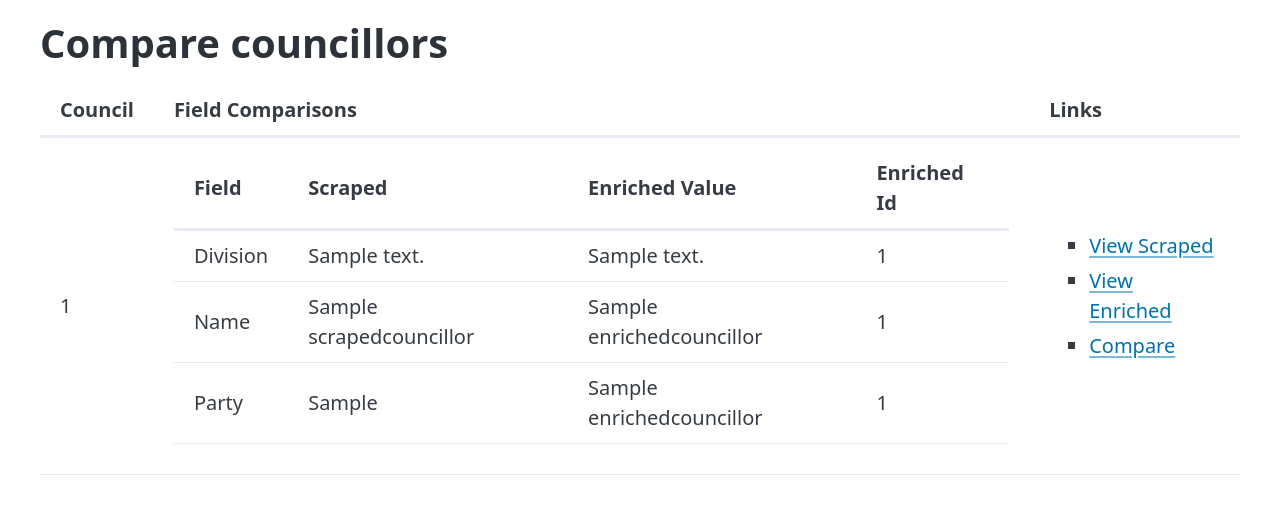
After one commit to DemocracyClub/lgsf-web, a Django app: page /councillors/compare/ in a window 1280 px wide. The commit adds this page. Shown: the top 514 px of the page. Run offline with Django 5.2, Linux system fonts and the light colour scheme; tables that the repository leaves empty hold one stand-in row (values such as "Sample post"); some libraries are stand-ins or nearby versions.

Commit message:
add comparison list/detail

```diff
--- /dev/null
+++ b/lgsf_web/apps/councillors/templates/councillors/compare_list.html
@@ -0,0 +1,49 @@
+<!DOCTYPE html>
+<html lang="en">
+<head>
+  <meta charset="utf-8">
+  <title>Compare councillors</title>
+  <link href="https://cdn.jsdelivr.net/npm/@picocss/pico@2/css/pico.min.css" rel="stylesheet">
+</head>
+<body>
+  <main class="container">
+    <h1>Compare councillors</h1>
+    <table>
+      <thead>
+        <tr>
+          <th>Council</th>
+          <th>Field Comparisons</th>
+          <th>Links</th>
+        </tr>
+      </thead>
+      <tbody>
+        {% for enriched in object_list %}
+          {% with scraped=enriched.base_councillor %}
+            <tr>
+              <td>{{ scraped.council_id }}</td>
+              <td>
+                {% include "councillors/includes/field_comparison_table.html" with scraped=scraped enriched=enriched only %}
+              </td>
+              <td>
+                <ul>
+                  <li>
+                    <a href="{% url 'councillors:scraped_detail' scraped.id %}">View Scraped</a>
+                  </li>
+                  <li>
+                    <a href="{% url 'councillors:enriched_detail' enriched.id %}">View Enriched</a>
+                  </li>
+                  <li>
+                    <a href="{% url 'councillors:compare_detail' scraped.id %}">Compare</a>
+                  </li>
+                </ul>
+              </td>
+            </tr>
+          {% endwith %}
+        {% empty %}
+          <tr><td colspan="8">No enriched councillors to compare.</td></tr>
+        {% endfor %}
+      </tbody>
+    </table>
+  </main>
+</body>
+</html>
--- a/lgsf_web/apps/councillors/templates/councillors/enrichedcouncillor_detail.html
+++ b/lgsf_web/apps/councillors/templates/councillors/enrichedcouncillor_detail.html
@@ -17,7 +17,8 @@
       <dt>YNR ID</dt><dd>{{ object.ynr_id|default_if_none:"" }}</dd>
       <dt>YNR name</dt><dd>{{ object.ynr_name }}</dd>
     </dl>
-    <p><a href="{% url 'councillors:scraped_detail' object.base_councillor.pk %}">View scraped record</a></p>
+    <p><a href="{% url 'councillors:scraped_detail' object.base_councillor.pk %}">View scraped record</a>
+    | <a href="{% url 'councillors:compare_detail' object.base_councillor.pk %}">Compare</a></p>
   </main>
 </body>
 </html>
--- a/lgsf_web/apps/councillors/templates/councillors/enrichedcouncillor_list.html
+++ b/lgsf_web/apps/councillors/templates/councillors/enrichedcouncillor_list.html
@@ -17,6 +17,7 @@
           <th>YNR name</th>
           <th>Division</th>
           <th>Party ID</th>
+          <th>Compare</th>
         </tr>
       </thead>
       <tbody>
@@ -27,6 +28,7 @@
             <td>{{ councillor.ynr_name }}</td>
             <td>{{ councillor.ee_division_name }}</td>
             <td>{{ councillor.ynr_party_id }}</td>
+            <td><a href="{% url 'councillors:compare_detail' councillor.base_councillor.pk %}">Compare</a></td>
           </tr>
         {% empty %}
           <tr><td colspan="6">No enriched councillors.</td></tr>
--- /dev/null
+++ b/lgsf_web/apps/councillors/templates/councillors/includes/field_comparison_table.html
@@ -0,0 +1,30 @@
+<table>
+<thead>
+<tr>
+    <th>Field</th>
+    <th>Scraped</th>
+    <th>Enriched Value</th>
+    <th>Enriched Id</th>
+</tr>
+</thead>
+<tbody>
+<tr>
+    <th>Division</th>
+    <td>{{ scraped.raw_division }}</td>
+    <td>{{ enriched.ee_division_name }}</td>
+    <td>{{ enriched.ee_division_id }}</td>
+</tr>
+<tr>
+    <th>Name</th>
+    <td>{{ scraped.raw_name }}</td>
+    <td>{{ enriched.ynr_name }}</td>
+    <td>{{ enriched.ynr_id }}</td>
+</tr>
+<tr>
+    <th>Party</th>
+    <td>{{ scraped.raw_party }}</td>
+    <td>{{ enriched.ynr_party_name }}</td>
+    <td>{{ enriched.ynr_party_id }}</td>
+</tr>
+</tbody>
+</table>
--- a/lgsf_web/apps/councillors/templates/councillors/scrapedcouncillor_detail.html
+++ b/lgsf_web/apps/councillors/templates/councillors/scrapedcouncillor_detail.html
@@ -19,7 +19,8 @@
       <dt>URL</dt><dd><a href="{{ object.url }}">{{ object.url }}</a></dd>
     </dl>
     {% if object.enriched %}
-      <p><a href="{% url 'councillors:enriched_detail' object.enriched.pk %}">View enriched record</a></p>
+      <p><a href="{% url 'councillors:enriched_detail' object.enriched.pk %}">View enriched record</a>
+      | <a href="{% url 'councillors:compare_detail' object.pk %}">Compare</a></p>
     {% endif %}
   </main>
 </body>
--- a/lgsf_web/apps/councillors/templates/councillors/scrapedcouncillor_list.html
+++ b/lgsf_web/apps/councillors/templates/councillors/scrapedcouncillor_list.html
@@ -16,6 +16,7 @@
           <th scope="col">Name</th>
           <th scope="col">Division</th>
           <th scope="col">Party</th>
+          <th scope="col">Compare</th>
         </tr>
       </thead>
       <tbody>
@@ -26,6 +27,7 @@
             <td><a href="{% url 'councillors:scraped_detail' councillor.pk %}">{{ councillor.raw_name }}</a></td>
             <td>{{ councillor.raw_division }}</td>
             <td>{{ councillor.raw_party }}</td>
+            <td>{% if councillor.enriched %}<a href="{% url 'councillors:compare_detail' councillor.pk %}">Compare</a>{% endif %}</td>
           </tr>
         {% empty %}
           <tr><td colspan="6">No scraped councillors.</td></tr>
--- a/lgsf_web/apps/councillors/urls.py
+++ b/lgsf_web/apps/councillors/urls.py
@@ -24,4 +24,14 @@ urlpatterns = [
         views.EnrichedCouncillorDetailView.as_view(),
         name="enriched_detail",
     ),
+    path(
+        "compare/",
+        views.CompareListView.as_view(),
+        name="compare_list",
+    ),
+    path(
+        "compare/<int:pk>/",
+        views.CompareDetailView.as_view(),
+        name="compare_detail",
+    ),
 ]
--- a/lgsf_web/apps/councillors/views.py
+++ b/lgsf_web/apps/councillors/views.py
@@ -19,3 +19,18 @@ class EnrichedCouncillorListView(ListView):
 class EnrichedCouncillorDetailView(DetailView):
     model = EnrichedCouncillor
     queryset = EnrichedCouncillor.objects.select_related("base_councillor")
+
+
+class CompareListView(ListView):
+    model = EnrichedCouncillor
+    queryset = EnrichedCouncillor.objects.select_related("base_councillor")
+    template_name = "councillors/compare_list.html"
+
+
+class CompareDetailView(DetailView):
+    """Keyed on the scraped councillor pk; 404s if there is no enriched record."""
+
+    queryset = ScrapedCouncillor.objects.filter(
+        enriched__isnull=False
+    ).select_related("enriched")
+    template_name = "councillors/compare_detail.html"
```
Also changed, not shown: lgsf_web/apps/councillors/templates/councillors/compare_detail.html (added, +20 -0 lines).
